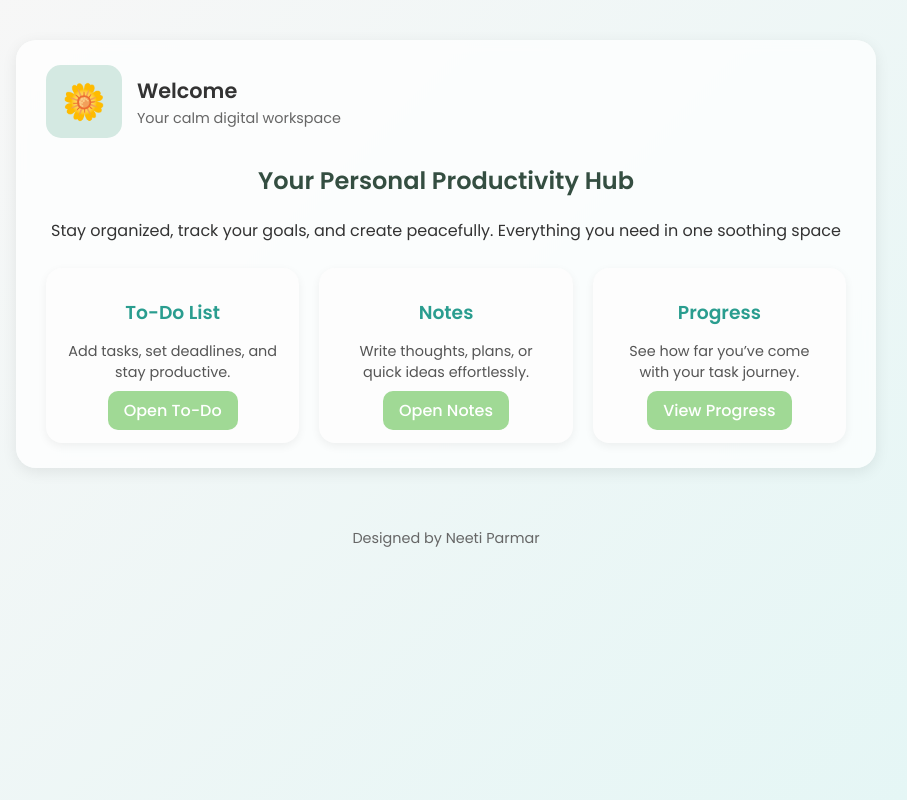
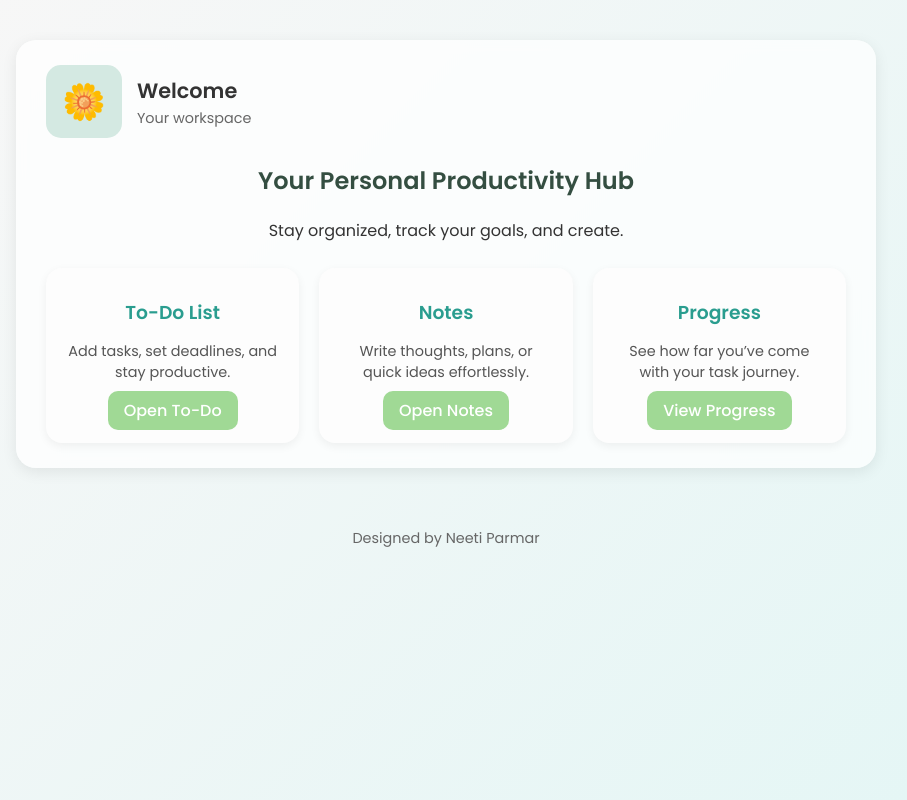
Before and after one commit to neeti-070/TODO, a plain HTML site: page index.html in a window 1280 px wide. Shown: the whole page, without its empty margins (194-1101 px from the left). Drawn offline with Linux system fonts and the light colour scheme.

Commit message:
Describe what you changed

```diff
--- a/index.html
+++ b/index.html
@@ -13,7 +13,7 @@
         <div class="avatar">🌼</div>
         <div class="welcome">
           <h3>Welcome</h3>
-          <p>Your calm digital workspace</p>
+          <p>Your workspace</p>
         </div>
       </div>
     </div>
@@ -21,8 +21,7 @@
     <section class="intro">
       <h2>Your Personal Productivity Hub</h2>
       <p>
-        Stay organized, track your goals, and create peacefully.
-        Everything you need in one soothing space
+        Stay organized, track your goals, and create.
       </p>
     </section>
 
```
Also changed, not shown: progress.html (+2 -2 lines).
